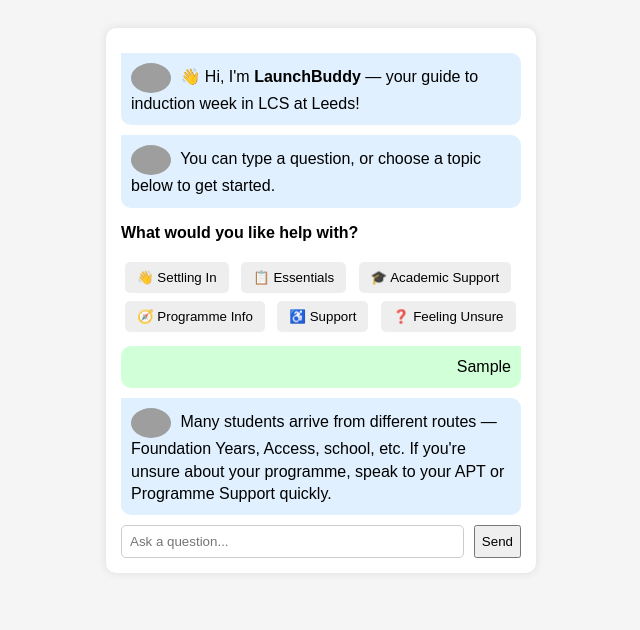
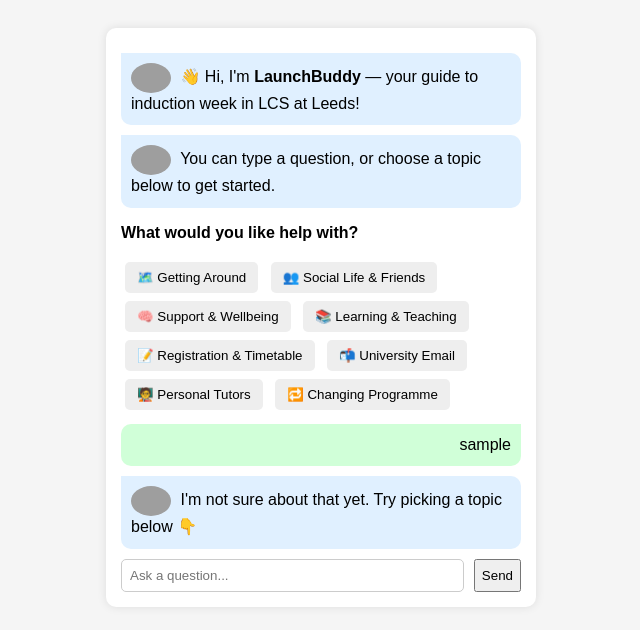
Before and after one commit to llc-faculty/launchbuddy, a plain HTML site: page index.html in a window 1280 px wide. Both pictures are taken after typing "Sample" into the empty fields and a click on the button "Send". Shown: the whole page, without its empty margins (319-959 px from the left). Drawn offline with Linux system fonts and the light colour scheme; grey boxes are pictures that could not be loaded.

Commit message:
Update index.html
version 3 tagged questions

```diff
--- a/index.html
+++ b/index.html
@@ -17,11 +17,11 @@
     .bot { background: #e0f0ff; text-align: left; border-top-left-radius: 0; }
     .user { background: #d0ffd8; text-align: right; border-top-right-radius: 0; }
     .avatar {
-  width: 40px;
-  vertical-align: middle;
-  margin-right: 5px;
-  border-radius: 50%;
-}
+      width: 40px;
+      vertical-align: middle;
+      margin-right: 5px;
+      border-radius: 50%;
+    }
     .options button {
       background: #eee; border: none; margin: 4px; padding: 8px 12px;
       border-radius: 5px; cursor: pointer;
@@ -45,27 +45,32 @@
     const chat = document.getElementById('chat');
 
     const faq = {
-      "settling": [
-        ["Does everyone know more than I do?", "No! Relax. Somebody might have a bit of info you don’t yet, but that’s always true. By Christmas, you won’t even remember worrying about this."],
-        ["Is it OK to be scared?", "Yes — pretty much everyone is. You're doing something new. Your confidence will grow quickly and you’ll settle in. Year one is about finding your feet and foundation knowledge."]
+      "getting_around": [
+        ["Where is the campus?", "Use campus maps or your phone. You get 10 mins between classes to get from one place to another."]
       ],
-      "essentials": [
-        ["What do I need to know about registration and modules?", "You need to register as a student. Visit the ground floor of the Parkinson Building, or register online. Your compulsory modules will be added automatically."],
-        ["How important is my university email?", "Very, very, very important. We’ll switch to only using your uni email quickly — add it to your phone early so you don’t miss anything."],
-        ["What essential things do I need to do in the first two weeks?", "If you're registered and enrolled, you're set! Explore Minerva, visit the Union, try a tour, and start building your routine."]
-      ],
-      "academic": [
-        ["Do I get a personal tutor?", "Yes! Your Academic Personal Tutor (APT) supports you all through your studies. Meet them early and keep in touch for both academic and personal support."],
-        ["How do I avoid plagiarism?", "Don’t worry — guidance will come. Focus on settling in first. Later, you’ll learn about academic integrity and referencing. If you're curious, check the Library site."]
+      "social_life": [
+        ["How do I make friends?", "Everyone starts somewhere. Attend social events, join societies, and give yourself time. Many people feel unsure at first!"],
+        ["Do I have to drink to socialise?", "Not at all. Leeds offers many alcohol-free events. The Union has something for everyone."]
       ],
       "support": [
-        ["I’m a disabled student — what should I do?", "If we haven’t already contacted you, self-refer to Disability Services ASAP. You may also need a needs assessment. We’ll get support in place quickly."]
+        ["Where can I get help for my mental health?", "Student counselling is free and easy to access. You can self-refer online."],
+        ["What if I have a disability?", "Contact Disability Services as soon as possible. They’ll help get everything in place for you."]
       ],
-      "programme": [
-        ["I'm a Joint Honours student — how does it work?", "You have a parent (LCS) and a partner school. Your tutor is in LCS. You may feel more connection to LCS — that’s normal. Ask your tutor if you need help."]
+      "academics": [
+        ["What’s the difference between lectures and seminars?", "Lectures are large and structured. Tutorials/seminars are small and interactive."],
+        ["How do I avoid plagiarism?", "Read guidance on referencing and academic integrity. Year 1 is for learning – we don’t expect you to be perfect."]
       ],
-      "identity": [
-        ["Am I in the right place?", "Many students arrive from different routes — Foundation Years, Access, school, etc. If you're unsure about your programme, speak to your APT or Programme Support quickly."]
+      "registration": [
+        ["How do I register and enrol?", "Register online and then check your timetable in the Leeds app. You need 120 credits each year."]
+      ],
+      "email": [
+        ["How do I get my uni email?", "You’ll receive it after registering. Add it to your phone – we’ll use this to contact you from now on."]
+      ],
+      "tutors": [
+        ["What’s an academic personal tutor?", "They support your academic and personal journey. Meet them early and keep in touch."]
+      ],
+      "changing": [
+        ["Can I change my course?", "Yes – but act quickly. Talk to us in the first couple of weeks to explore your options."]
       ]
     };
 
@@ -73,8 +78,7 @@
       const div = document.createElement('div');
       div.className = 'msg ' + who;
       div.innerHTML = who === "bot"
-        ? `<img src="https://campuspress.leeds.ac.uk/launchlcs/files/2025/07/rp_chatbot.jpg" class="avatar" alt="LaunchBuddy"/>
- <span>${text}</span>`
+        ? `<img src="https://campuspress.leeds.ac.uk/launchlcs/files/2025/07/rp_chatbot.jpg" class="avatar" alt="LaunchBuddy"/> <span>${text}</span>`
         : text;
       chat.appendChild(div);
       chat.scrollTop = chat.scrollHeight;
@@ -85,12 +89,14 @@
       div.className = 'options';
       div.innerHTML = `
         <p><strong>What would you like help with?</strong></p>
-        <button onclick="listQuestions('settling')">👋 Settling In</button>
-        <button onclick="listQuestions('essentials')">📋 Essentials</button>
-        <button onclick="listQuestions('academic')">🎓 Academic Support</button>
-        <button onclick="listQuestions('programme')">🧭 Programme Info</button>
-        <button onclick="listQuestions('support')">♿ Support</button>
-        <button onclick="listQuestions('identity')">❓ Feeling Unsure</button>
+        <button onclick="listQuestions('getting_around')">🗺️ Getting Around</button>
+        <button onclick="listQuestions('social_life')">👥 Social Life & Friends</button>
+        <button onclick="listQuestions('support')">🧠 Support & Wellbeing</button>
+        <button onclick="listQuestions('academics')">📚 Learning & Teaching</button>
+        <button onclick="listQuestions('registration')">📝 Registration & Timetable</button>
+        <button onclick="listQuestions('email')">📬 University Email</button>
+        <button onclick="listQuestions('tutors')">🧑‍🏫 Personal Tutors</button>
+        <button onclick="listQuestions('changing')">🔁 Changing Programme</button>
       `;
       chat.appendChild(div);
     }
@@ -110,27 +116,36 @@
 
     function send() {
       const input = document.getElementById('inp');
-      const text = input.value.trim();
+      const text = input.value.trim().toLowerCase();
       if (!text) return;
       append(text, 'user');
       input.value = '';
 
       setTimeout(() => {
-        let answered = false;
-        for (let topic in faq) {
-          for (let [q, a] of faq[topic]) {
-            if (text.toLowerCase().includes(q.toLowerCase().split(" ")[0])) {
-              append(a, 'bot');
-              answered = true;
-              return;
-            }
+        let matched = false;
+        const keywords = {
+          "getting_around": ["lost", "where", "map", "navigate"],
+          "social_life": ["friends", "lonely", "alcohol", "party", "social"],
+          "support": ["mental", "health", "counselling", "disability", "support"],
+          "academics": ["lecture", "seminar", "plagiarism", "class", "learning"],
+          "registration": ["register", "enrol", "modules", "credits", "timetable"],
+          "email": ["email", "outlook", "messages"],
+          "tutors": ["tutor", "apt", "support"],
+          "changing": ["change", "wrong", "switch", "programme"]
+        };
+
+        for (let topic in keywords) {
+          if (keywords[topic].some(keyword => text.includes(keyword))) {
+            listQuestions(topic);
+            matched = true;
+            break;
           }
         }
-        if (!answered) append("I'm not sure about that yet. Try picking a topic below 👇", 'bot');
+
+        if (!matched) append("I'm not sure about that yet. Try picking a topic below 👇", 'bot');
       }, 500);
     }
 
-    // Initial greet
     window.onload = () => {
       append("👋 Hi, I'm <strong>LaunchBuddy</strong> — your guide to induction week in LCS at Leeds!");
       setTimeout(() => append("You can type a question, or choose a topic below to get started."), 1000);
```
